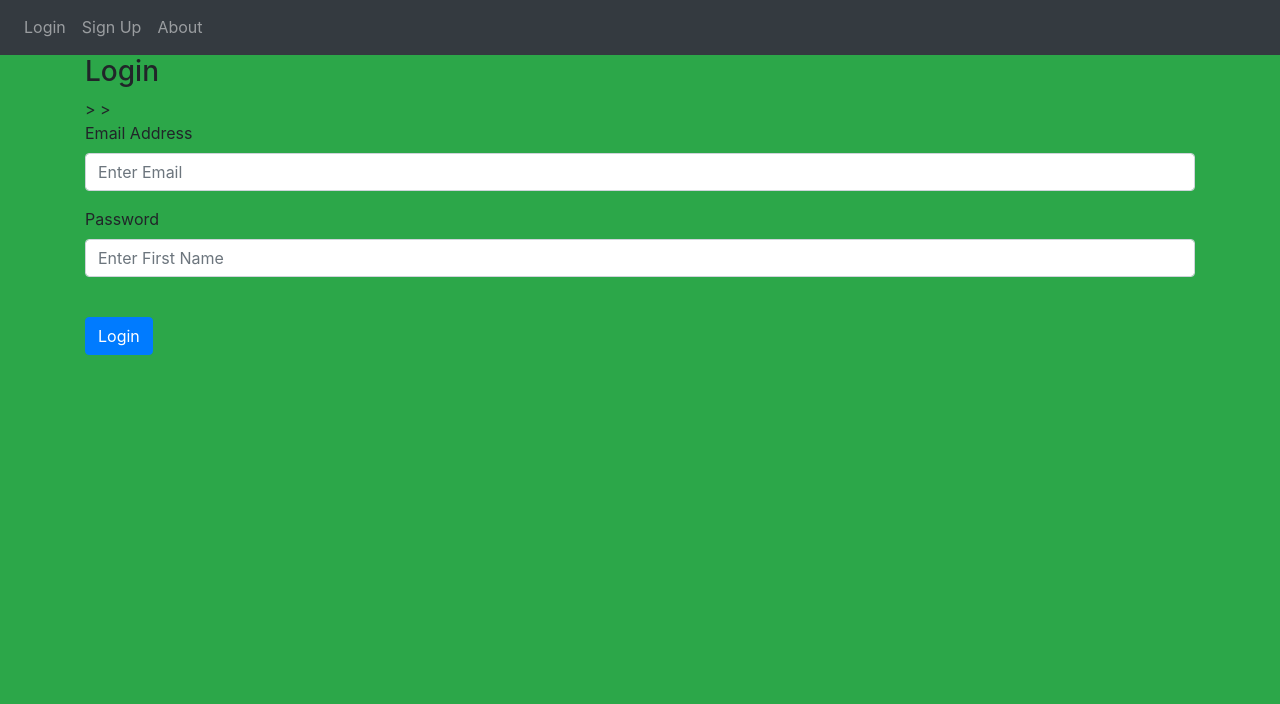
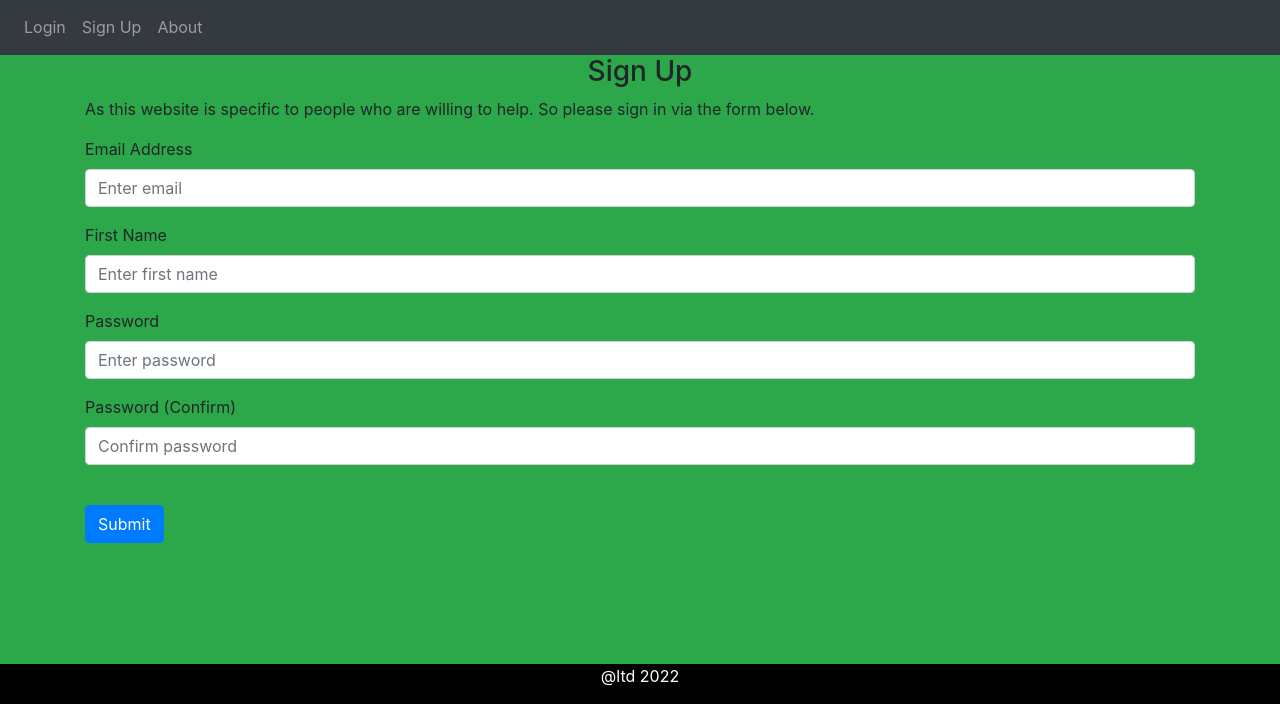
Before and after one commit to Darkx05/91906-Project, a Python web app: template website/templates/sign_up.html in a window 1280 px wide; the page is wider, and only the part inside the window is pictured. Shown: the part 96-800 px from the top of that part. Run offline with Jinja, Linux system fonts and the light colour scheme; the template is opened without the code that fills it, so the values that code supplies are empty; some libraries are stand-ins or nearby versions.

Commit message:
Update sign_up.html

```diff
--- a/website/templates/sign_up.html
+++ b/website/templates/sign_up.html
@@ -1,11 +1,13 @@
 <!DOCTYPE html>
-{%extends "base.html" %}{% block title %} Signup {% endblock
-    %}
-
-{% block content %}
+{% extends "base.html" %} {% block title %}Sign Up{% endblock %} {% block
+    content %}
+    <html lang="en">
+      <body>
       <form method="POST">
-    <h3 align="left">Login</h3>
-    <!-- This had copied multiple times for multiple text boxes for user details-->> >
+        <h3 style="text-align:center">Sign Up</h3>
+        <p style="text-align:left"> As this website is specific to people who are
+        willing to help. So please sign in via the form below.</p>
+        <!-- Like the login page this is layed out in iterable boxes -->
         <div class="form-group">
           <label for="email">Email Address</label>
           <input
@@ -13,20 +15,57 @@
             class="form-control"
             id="email"
             name="email"
-         placeholder="Enter Email"
+            placeholder="Enter email"
           />
         </div>
         <div class="form-group">
-        <label for="email">Password</label>
+          <label for="firstName">First Name</label>
+          <input
+            type="text"
+            class="form-control"
+            id="firstName"
+            name="firstName"
+            placeholder="Enter first name"
+          />
+        </div>
+        <div class="form-group">
+          <label for="password1">Password</label>
           <input
             type="password"
             class="form-control"
-         id="password"
-         name="password"
-         placeholder="Enter First Name"
+            id="password1"
+            name="password1"
+            placeholder="Enter password"
+          />
+        </div>
+        <div class="form-group">
+          <label for="password2">Password (Confirm)</label>
+          <input
+            type="password"
+            class="form-control"
+            id="password2"
+            name="password2"
+            placeholder="Confirm password"
           />
         </div>
         <br />
-    <button type="submit" class="btn btn-primary">Login</button>
+        <button type="submit" class="btn btn-primary">Submit</button>
       </form>
+      <style>
+        .footer {
+          position: fixed;
+          left: 0;
+          bottom: 0;
+          width: 100%;
+          background-color: black;
+          color: white;
+          text-align: center;
+        }
+        </style>
+
+        <div class="footer">
+          <p>@ltd 2022</p>
+          </div>
+      </body>
+    </html>
       {% endblock %}
```
Lines whose indentation alone changed are shown as unchanged.
